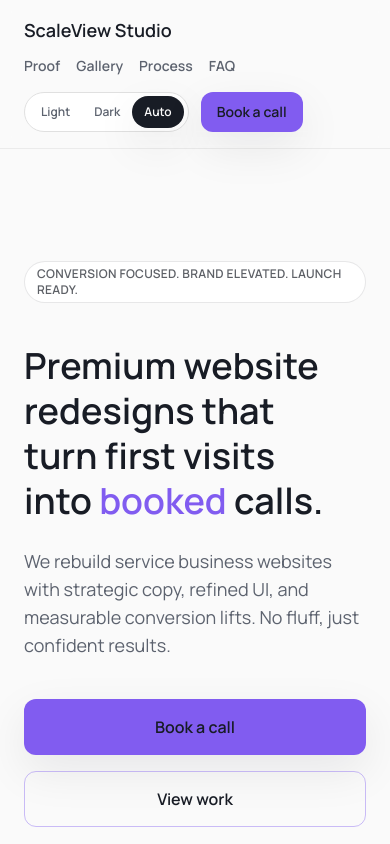
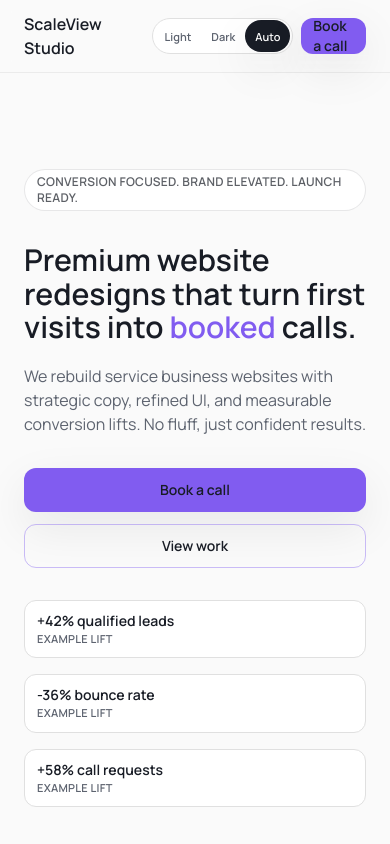
Before and after one commit to OS-DevSource/showcase, a Next.js app: page / in a window 390 px wide. Shown: the top 844 px of the page. Built offline with nearby package versions, Linux system fonts and the light colour scheme.

Commit message:
wip: prep for mobile density pass

```diff
--- a/components/hero-section.tsx
+++ b/components/hero-section.tsx
@@ -23,12 +23,12 @@ export function HeroSection() {
         <div className="noise-layer absolute inset-0" />
         <div className="vignette-layer absolute inset-0 hidden dark:block" />
       </div>
-      <div className="relative mx-auto flex max-w-6xl flex-col gap-10 px-6 pt-28 pb-20 md:pt-32 md:pb-24">
+      <div className="relative mx-auto flex max-w-6xl flex-col gap-8 px-6 pt-24 pb-16 sm:pt-28 sm:pb-20 md:pt-32 md:pb-24">
         <Badge className="border-foreground/10 text-foreground/70 w-fit">
           {siteConfig.hero.highlight}
         </Badge>
-        <div className="flex flex-col gap-6">
-          <h1 className="text-foreground text-4xl leading-tight font-[var(--font-display)] font-semibold text-balance md:text-6xl">
+        <div className="flex flex-col gap-5">
+          <h1 className="text-foreground font-[var(--font-display)] font-semibold text-balance text-3xl leading-[1.12] sm:text-4xl md:text-6xl">
             <span className="block overflow-hidden">
               <motion.span
                 initial={reduceMotion ? false : { y: 120 }}
@@ -67,18 +67,18 @@ export function HeroSection() {
             initial={reduceMotion ? false : { opacity: 0, y: 20 }}
             animate={{ opacity: 1, y: 0 }}
             transition={{ duration: MOTION_DURATION, ease: MOTION_EASE, delay: 0.18 }}
-            className="text-muted-foreground max-w-2xl text-lg md:text-xl"
+            className="text-muted-foreground max-w-2xl text-base sm:text-lg md:text-xl"
           >
             {siteConfig.hero.subhead}
           </motion.p>
         </div>
-        <div className="flex flex-col gap-4 sm:flex-row sm:items-center">
-          <Button size="lg" asChild>
+        <div className="flex flex-col gap-3 sm:flex-row sm:items-center">
+          <Button size="lg" className="h-11 px-5 text-sm sm:h-12 sm:px-6 sm:text-base" asChild>
             <a href={siteConfig.ctaPrimaryHref} target="_blank" rel="noopener noreferrer">
               {siteConfig.ctaPrimaryLabel}
             </a>
           </Button>
-          <Button variant="secondary" size="lg" asChild>
+          <Button variant="secondary" size="lg" className="h-11 px-5 text-sm sm:h-12 sm:px-6 sm:text-base" asChild>
             <Link href={siteConfig.ctaSecondaryHref}>{siteConfig.ctaSecondaryLabel}</Link>
           </Button>
         </div>
@@ -86,10 +86,10 @@ export function HeroSection() {
           {siteConfig.hero.trust.map((item) => (
             <div
               key={item.value}
-              className="border-border bg-card rounded-[var(--radius-sm)] border px-4 py-3"
+              className="border-border bg-card rounded-[var(--radius-sm)] border px-3 py-2.5 sm:px-4 sm:py-3"
             >
-              <p className="text-foreground text-base font-semibold">{item.value}</p>
-              <p className="text-muted-foreground text-xs font-semibold tracking-wide uppercase">
+              <p className="text-foreground text-sm font-semibold sm:text-base">{item.value}</p>
+              <p className="text-muted-foreground text-[11px] font-semibold tracking-wide uppercase sm:text-xs">
                 {item.label}
               </p>
             </div>
--- a/components/theme-toggle.tsx
+++ b/components/theme-toggle.tsx
@@ -28,7 +28,7 @@ export function ThemeToggle({ className }: { className?: string }) {
       aria-label="Theme"
       aria-hidden={!mounted}
       className={cn(
-        "focus-ring border-border bg-card inline-flex h-10 items-center rounded-full border p-1 text-xs font-semibold",
+        "focus-ring border-border bg-card inline-flex h-9 items-center rounded-full border p-0.5 text-[11px] font-semibold leading-none sm:h-10 sm:p-1 sm:text-xs",
         mounted ? "opacity-100" : "pointer-events-none opacity-0",
         className
       )}
@@ -44,7 +44,7 @@ export function ThemeToggle({ className }: { className?: string }) {
             aria-label={option.label}
             onClick={() => setTheme(option.value)}
             className={cn(
-              "focus-ring h-8 rounded-full px-3 transition",
+              "focus-ring h-8 rounded-full px-2.5 transition sm:px-3",
               selected
                 ? "bg-foreground text-background shadow-[var(--shadow-soft)]"
                 : "text-muted-foreground hover:text-foreground"
--- a/components/top-nav.tsx
+++ b/components/top-nav.tsx
@@ -6,15 +6,20 @@ import { siteConfig } from "@/lib/site-config";
 export function TopNav() {
   return (
     <nav className="border-border/60 bg-background/80 sticky top-0 z-50 border-b backdrop-blur">
-      <div className="mx-auto flex max-w-6xl flex-col gap-4 px-6 py-4 sm:flex-row sm:items-center sm:justify-between">
-        <div className="flex flex-col gap-3 sm:flex-row sm:items-center sm:gap-6">
+      <div className="mx-auto w-full max-w-6xl px-6 py-3 sm:py-4">
+        <div className="flex items-center justify-between gap-3 md:grid md:grid-cols-3 md:items-center md:gap-4">
+          {/* Brand (left) */}
+          <div className="flex items-center">
             <Link
               href="#"
-            className="focus-ring text-foreground hover:text-foreground/80 text-lg font-semibold transition-colors"
+              className="focus-ring text-foreground hover:text-foreground/80 text-base font-semibold transition-colors sm:text-lg"
             >
               {siteConfig.brandName}
             </Link>
-          <div className="text-muted-foreground flex flex-wrap items-center gap-4 text-sm font-semibold">
+          </div>
+
+          {/* Section links (center, md+ only) */}
+          <div className="text-muted-foreground hidden items-center justify-center gap-4 text-sm font-semibold md:flex">
             {siteConfig.nav.links.map((link) => (
               <Link
                 key={link.href}
@@ -25,16 +30,22 @@ export function TopNav() {
               </Link>
             ))}
           </div>
-        </div>
-        <div className="flex flex-wrap items-center gap-3">
+
+          {/* Actions (right) */}
+          <div className="flex items-center justify-end gap-2 sm:gap-3">
             <ThemeToggle />
-          <Button asChild size="sm">
-            <a href={siteConfig.ctaPrimaryHref} target="_blank" rel="noopener noreferrer">
+            <Button asChild size="sm" className="h-9 px-3 text-sm sm:h-10 sm:px-4">
+              <a
+                href={siteConfig.ctaPrimaryHref}
+                target="_blank"
+                rel="noopener noreferrer"
+              >
                 {siteConfig.nav.ctaLabel}
               </a>
             </Button>
           </div>
         </div>
+      </div>
     </nav>
   );
 }
--- a/styles/globals.css
+++ b/styles/globals.css
@@ -298,7 +298,7 @@ select option:hover {
 }
 
 .sticky-shell {
-  position: sticky;
+  position: static;
   top: 64px;
   align-self: start;
   z-index: 0;
```
Lines whose indentation alone changed are shown as unchanged.
